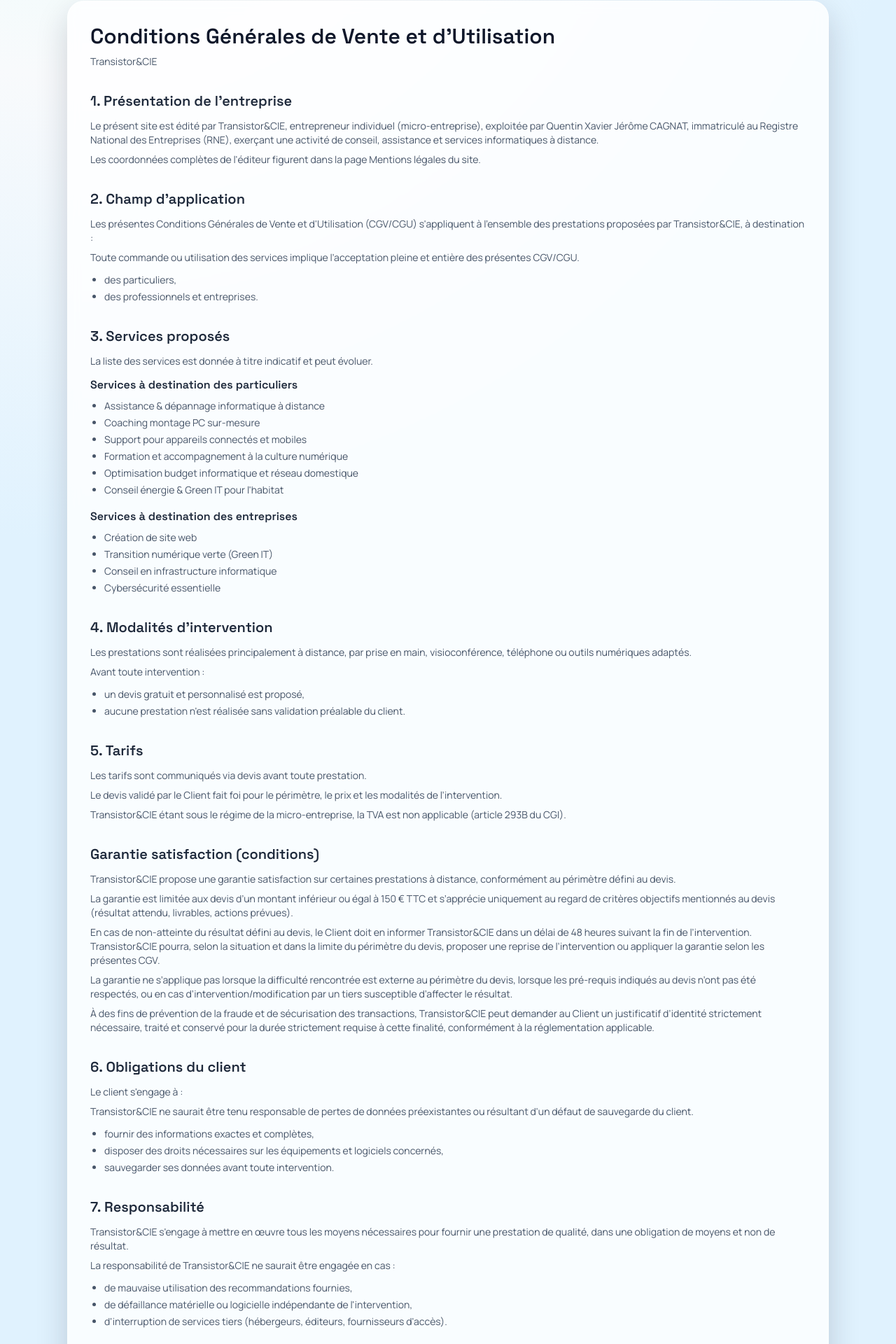
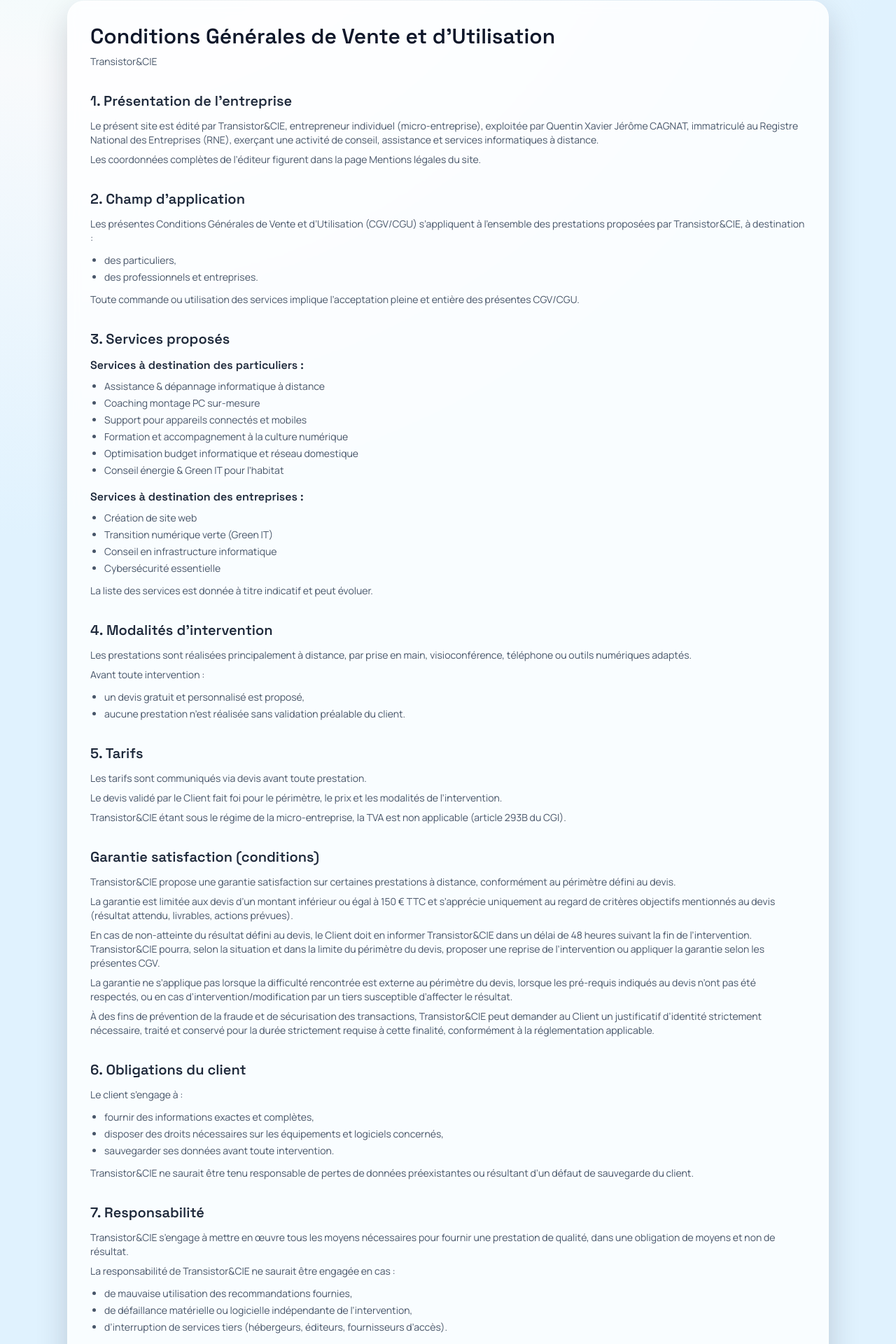
Before and after one commit to Lastrawx/Transistor-CIE, a React (Vite) app: page /cgu in a window 1280 px wide. Shown: the part 136-2056 px from the top of the page at 70% size. Built offline with nearby package versions, Linux system fonts and the light colour scheme.

Commit message:
Harmonisation stricte CGV-CGU et politique confidentialité

```diff
--- a/src/content/legal.ts
+++ b/src/content/legal.ts
@@ -14,12 +14,14 @@
   paragraphs: string[]
   items?: string[]
   groups?: TermsGroup[]
+  postParagraphs?: string[]
 }
 
 export type PrivacySection = {
   title: string
   paragraphs: string[]
   items?: string[]
+  postParagraphs?: string[]
 }
 
 export const mentionsLegales: LegalSection[] = [
@@ -77,7 +79,6 @@
     title: '2. Données collectées',
     paragraphs: [
       'Dans le cadre de l’utilisation du site et des services proposés, Transistor&CIE peut collecter les données personnelles suivantes :',
-      'Aucune donnée sensible n’est collectée volontairement, hors cas spécifique de prévention de la fraude prévu ci-dessous.',
     ],
     items: [
       'Profil (particulier / entreprise), service, objet de la demande.',
@@ -86,12 +87,14 @@
       'Consentement (case à cocher), date/heure de création de la demande et informations techniques nécessaires au traitement.',
       'Le cas échéant, un justificatif d’identité strictement nécessaire en cas de demande d’application de la garantie satisfaction.',
     ],
+    postParagraphs: [
+      'Aucune donnée sensible n’est collectée volontairement, hors cas spécifique de prévention de la fraude prévu ci-dessous.',
+    ],
   },
   {
     title: '3. Finalités de la collecte',
     paragraphs: [
       'Les données personnelles sont collectées uniquement pour :',
-      'Les données ne sont ni vendues, ni cédées à des tiers à des fins commerciales.',
     ],
     items: [
       'Répondre aux demandes de contact.',
@@ -99,6 +102,9 @@
       'Assurer la relation client et le suivi des prestations.',
       'Prévenir les abus (anti-spam / sécurité du formulaire).',
       'Le cas échéant, instruire une demande de garantie satisfaction et prévenir la fraude.',
+    ],
+    postParagraphs: [
+      'Les données ne sont ni vendues, ni cédées à des tiers à des fins commerciales.',
     ],
   },
   {
@@ -139,14 +145,16 @@
     title: '8. Droits des utilisateurs',
     paragraphs: [
       'Conformément à la réglementation en vigueur (RGPD), l’utilisateur dispose des droits suivants :',
-      'Toute demande peut être adressée par email à : Quentin-cagnat@live.fr',
-      'En cas de difficulté non résolue, l’utilisateur peut introduire une réclamation auprès de la CNIL.',
     ],
     items: [
       'Droit d’accès à ses données.',
       'Droit de rectification.',
       'Droit à l’effacement.',
       'Droit d’opposition ou de limitation du traitement.',
+    ],
+    postParagraphs: [
+      'Toute demande peut être adressée par email à : Quentin-cagnat@live.fr',
+      'En cas de difficulté non résolue, l’utilisateur peut introduire une réclamation auprès de la CNIL.',
     ],
   },
   {
@@ -165,42 +173,42 @@
 
 export const cgvCguSections: TermsSection[] = [
   {
-    title: "1. Présentation de l'entreprise",
+    title: '1. Présentation de l’entreprise',
     paragraphs: [
-      "Le présent site est édité par Transistor&CIE, entrepreneur individuel (micro-entreprise), exploitée par Quentin Xavier Jérôme CAGNAT, immatriculé au Registre National des Entreprises (RNE), exerçant une activité de conseil, assistance et services informatiques à distance.",
-      "Les coordonnées complètes de l'éditeur figurent dans la page Mentions légales du site.",
+      'Le présent site est édité par Transistor&CIE, entrepreneur individuel (micro-entreprise), exploitée par Quentin Xavier Jérôme CAGNAT, immatriculé au Registre National des Entreprises (RNE), exerçant une activité de conseil, assistance et services informatiques à distance.',
+      'Les coordonnées complètes de l’éditeur figurent dans la page Mentions légales du site.',
     ],
   },
   {
-    title: "2. Champ d'application",
+    title: '2. Champ d’application',
     paragraphs: [
-      "Les présentes Conditions Générales de Vente et d'Utilisation (CGV/CGU) s'appliquent à l'ensemble des prestations proposées par Transistor&CIE, à destination :",
-      'Toute commande ou utilisation des services implique l’acceptation pleine et entière des présentes CGV/CGU.',
+      'Les présentes Conditions Générales de Vente et d’Utilisation (CGV/CGU) s’appliquent à l’ensemble des prestations proposées par Transistor&CIE, à destination :',
     ],
     items: [
       'des particuliers,',
       'des professionnels et entreprises.',
     ],
+    postParagraphs: [
+      'Toute commande ou utilisation des services implique l’acceptation pleine et entière des présentes CGV/CGU.',
+    ],
   },
   {
     title: '3. Services proposés',
-    paragraphs: [
-      'La liste des services est donnée à titre indicatif et peut évoluer.',
-    ],
+    paragraphs: [],
     groups: [
       {
-        title: 'Services à destination des particuliers',
+        title: 'Services à destination des particuliers :',
         items: [
           'Assistance & dépannage informatique à distance',
           'Coaching montage PC sur-mesure',
           'Support pour appareils connectés et mobiles',
           'Formation et accompagnement à la culture numérique',
           'Optimisation budget informatique et réseau domestique',
-          "Conseil énergie & Green IT pour l'habitat",
+          'Conseil énergie & Green IT pour l’habitat',
         ],
       },
       {
-        title: 'Services à destination des entreprises',
+        title: 'Services à destination des entreprises :',
         items: [
           'Création de site web',
           'Transition numérique verte (Green IT)',
@@ -209,16 +217,19 @@
         ],
       },
     ],
+    postParagraphs: [
+      'La liste des services est donnée à titre indicatif et peut évoluer.',
+    ],
   },
   {
-    title: "4. Modalités d'intervention",
+    title: '4. Modalités d’intervention',
     paragraphs: [
       'Les prestations sont réalisées principalement à distance, par prise en main, visioconférence, téléphone ou outils numériques adaptés.',
       'Avant toute intervention :',
     ],
     items: [
       'un devis gratuit et personnalisé est proposé,',
-      "aucune prestation n'est réalisée sans validation préalable du client.",
+      'aucune prestation n’est réalisée sans validation préalable du client.',
     ],
   },
   {
@@ -243,25 +254,27 @@
   {
     title: '6. Obligations du client',
     paragraphs: [
-      "Le client s'engage à :",
-      "Transistor&CIE ne saurait être tenu responsable de pertes de données préexistantes ou résultant d'un défaut de sauvegarde du client.",
+      'Le client s’engage à :',
     ],
     items: [
       'fournir des informations exactes et complètes,',
       'disposer des droits nécessaires sur les équipements et logiciels concernés,',
       'sauvegarder ses données avant toute intervention.',
     ],
+    postParagraphs: [
+      'Transistor&CIE ne saurait être tenu responsable de pertes de données préexistantes ou résultant d’un défaut de sauvegarde du client.',
+    ],
   },
   {
     title: '7. Responsabilité',
     paragraphs: [
-      "Transistor&CIE s'engage à mettre en œuvre tous les moyens nécessaires pour fournir une prestation de qualité, dans une obligation de moyens et non de résultat.",
-      "La responsabilité de Transistor&CIE ne saurait être engagée en cas :",
+      'Transistor&CIE s’engage à mettre en œuvre tous les moyens nécessaires pour fournir une prestation de qualité, dans une obligation de moyens et non de résultat.',
+      'La responsabilité de Transistor&CIE ne saurait être engagée en cas :',
     ],
     items: [
       'de mauvaise utilisation des recommandations fournies,',
-      "de défaillance matérielle ou logicielle indépendante de l'intervention,",
-      "d'interruption de services tiers (hébergeurs, éditeurs, fournisseurs d'accès).",
+      'de défaillance matérielle ou logicielle indépendante de l’intervention,',
+      'd’interruption de services tiers (hébergeurs, éditeurs, fournisseurs d’accès).',
     ],
   },
   {
--- a/src/pages/CgvCgu.tsx
+++ b/src/pages/CgvCgu.tsx
@@ -20,11 +20,13 @@
           <section key={section.title} id={section.id} className="space-y-3 scroll-mt-28">
             <h2 className="text-xl font-semibold text-slate-800">{section.title}</h2>
 
-            <div className="space-y-2 text-sm text-slate-600">
-              {section.paragraphs.map((paragraph) => (
-                <p key={paragraph}>{paragraph}</p>
-              ))}
-            </div>
+            {section.paragraphs.length > 0 && (
+              <div className="space-y-2 text-sm text-slate-600">
+                {section.paragraphs.map((paragraph) => (
+                  <p key={paragraph}>{paragraph}</p>
+                ))}
+              </div>
+            )}
 
             {section.items && section.items.length > 0 && (
               <ul className="list-disc pl-5 text-sm text-slate-600 space-y-1">
@@ -48,6 +50,14 @@
                 ))}
               </div>
             )}
+
+            {section.postParagraphs && section.postParagraphs.length > 0 && (
+              <div className="space-y-2 text-sm text-slate-600">
+                {section.postParagraphs.map((paragraph) => (
+                  <p key={`${section.title}-${paragraph}`}>{paragraph}</p>
+                ))}
+              </div>
+            )}
           </section>
         ))}
       </div>
--- a/src/pages/Confidentialite.tsx
+++ b/src/pages/Confidentialite.tsx
@@ -14,17 +14,26 @@
         {confidentialite.map((section) => (
           <div key={section.title} className="space-y-2">
             <h2 className="text-xl font-semibold text-slate-800">{section.title}</h2>
-            <div className="space-y-2 text-sm text-slate-600">
-              {section.paragraphs.map((paragraph, paragraphIndex) => (
-                <p key={`${section.title}-paragraph-${paragraphIndex}`}>{paragraph}</p>
-              ))}
-            </div>
+            {section.paragraphs.length > 0 && (
+              <div className="space-y-2 text-sm text-slate-600">
+                {section.paragraphs.map((paragraph, paragraphIndex) => (
+                  <p key={`${section.title}-paragraph-${paragraphIndex}`}>{paragraph}</p>
+                ))}
+              </div>
+            )}
             {section.items && section.items.length > 0 && (
               <ul className="list-disc pl-5 text-sm text-slate-600">
                 {section.items.map((item, itemIndex) => (
                   <li key={`${section.title}-item-${itemIndex}`}>{item}</li>
                 ))}
               </ul>
+            )}
+            {section.postParagraphs && section.postParagraphs.length > 0 && (
+              <div className="space-y-2 text-sm text-slate-600">
+                {section.postParagraphs.map((paragraph, paragraphIndex) => (
+                  <p key={`${section.title}-post-paragraph-${paragraphIndex}`}>{paragraph}</p>
+                ))}
+              </div>
             )}
           </div>
         ))}
```
